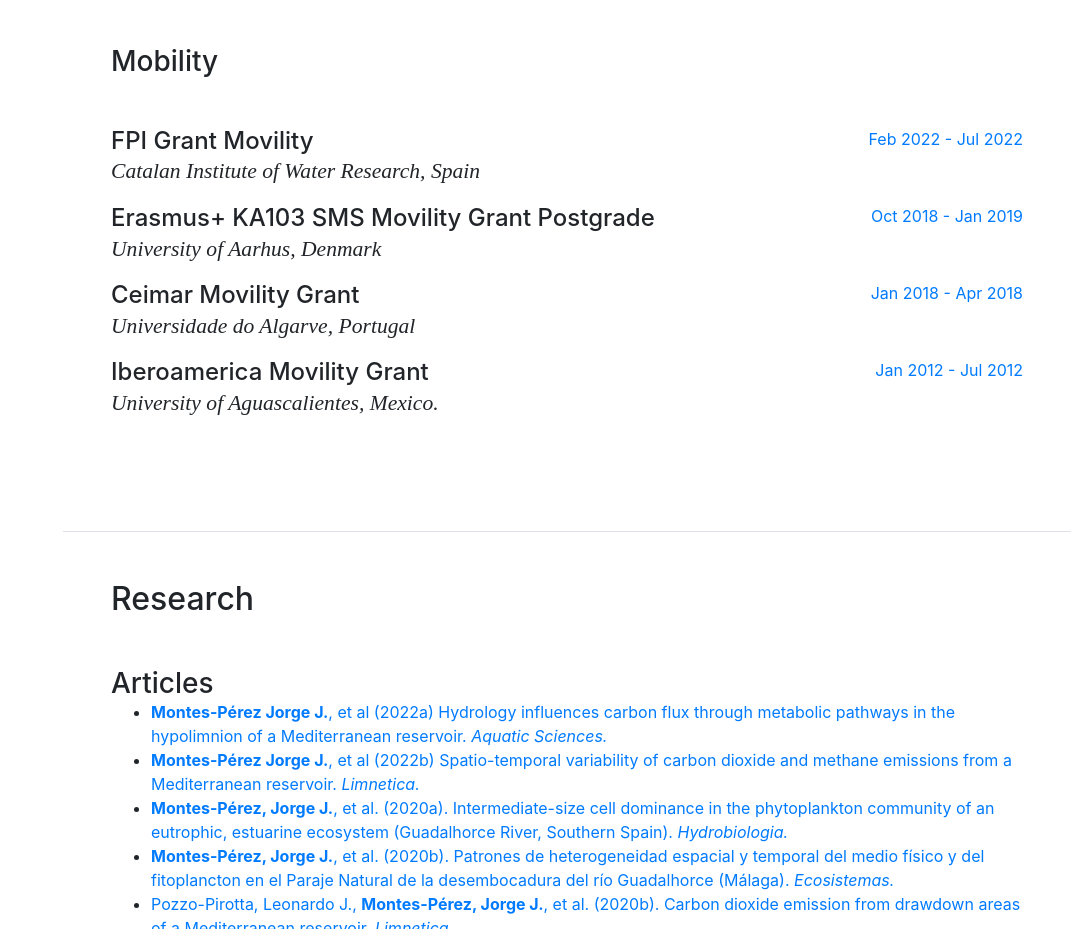
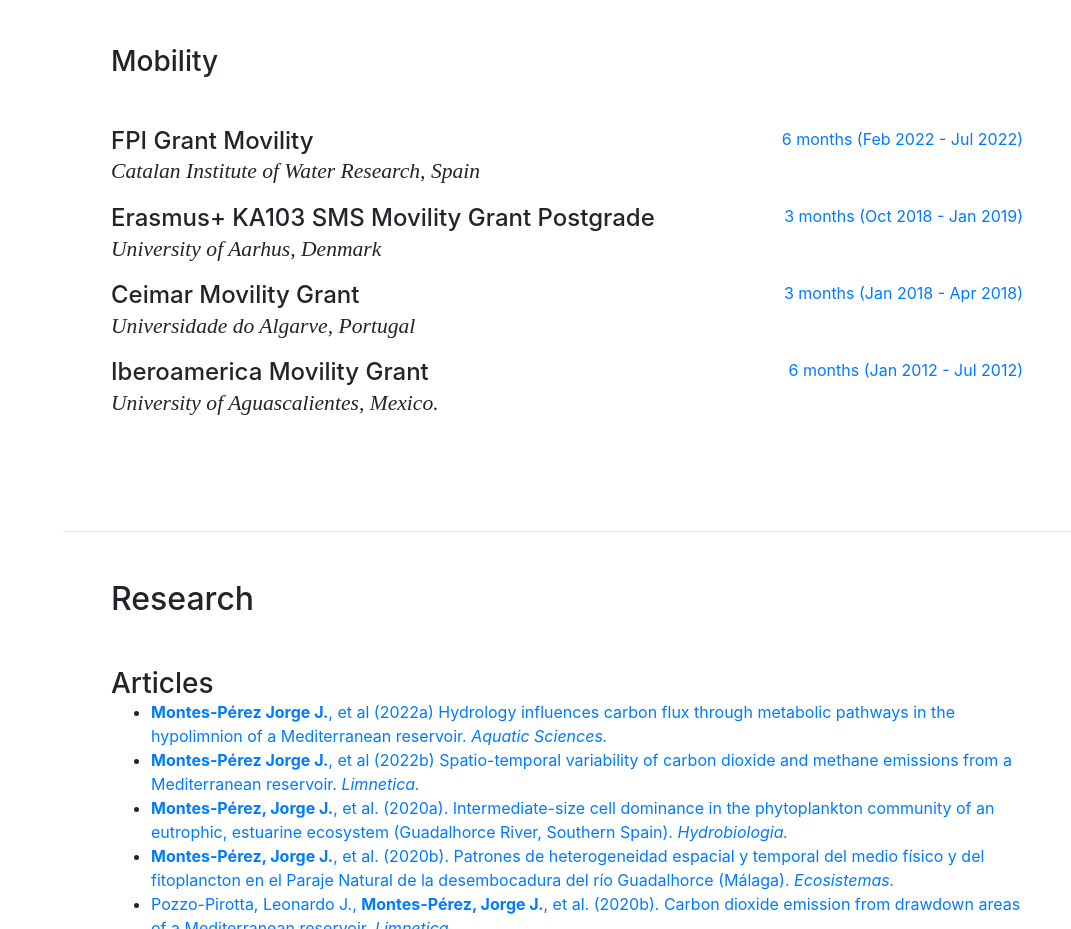
Before and after one commit to JorgeMonPe/JorgeMonPe.github.io, a website with bundled scripts: page index.html in a window 1280 px wide. Shown: the part 3263-4192 px from the top of the page, without its empty margins (209-1280 px from the left). Built offline with nearby package versions, Linux system fonts and the light colour scheme; a web font is replaced by a local one.

Commit message:
months in stays

```diff
--- a/index.html
+++ b/index.html
@@ -312,7 +312,7 @@ ecosystem functioning
               <div class="subheading mb-3">Catalan Institute of Water Research, Spain</div>
             </div>
             <div class="resume-date text-md-right">
-              <span class="text-primary">Feb 2022 - Jul 2022</span>
+              <span class="text-primary">6 months (Feb 2022 - Jul 2022)</span>
             </div>
           </div>
         <!-----------Estancia Denmark------------------------------>
@@ -322,7 +322,7 @@ ecosystem functioning
               <div class="subheading mb-3">University of Aarhus, Denmark</div>
             </div>
             <div class="resume-date text-md-right">
-              <span class="text-primary">Oct 2018 - Jan 2019</span>
+              <span class="text-primary">3 months (Oct 2018 - Jan 2019)</span>
             </div>
           </div>
         <!-----------Estancia Portugal------------------------------>
@@ -332,7 +332,7 @@ ecosystem functioning
               <div class="subheading mb-3">Universidade do Algarve, Portugal</div>
             </div>
             <div class="resume-date text-md-right">
-              <span class="text-primary">Jan 2018 - Apr 2018</span>
+              <span class="text-primary">3 months (Jan 2018 - Apr 2018)</span>
             </div>
           </div>
 
@@ -343,7 +343,7 @@ ecosystem functioning
               <div class="subheading mb-3">University of Aguascalientes, Mexico.</div>
             </div>
             <div class="resume-date text-md-right">
-              <span class="text-primary">Jan 2012 - Jul 2012</span>
+              <span class="text-primary">6 months (Jan 2012 - Jul 2012)</span>
             </div>
           </div>
 
```
